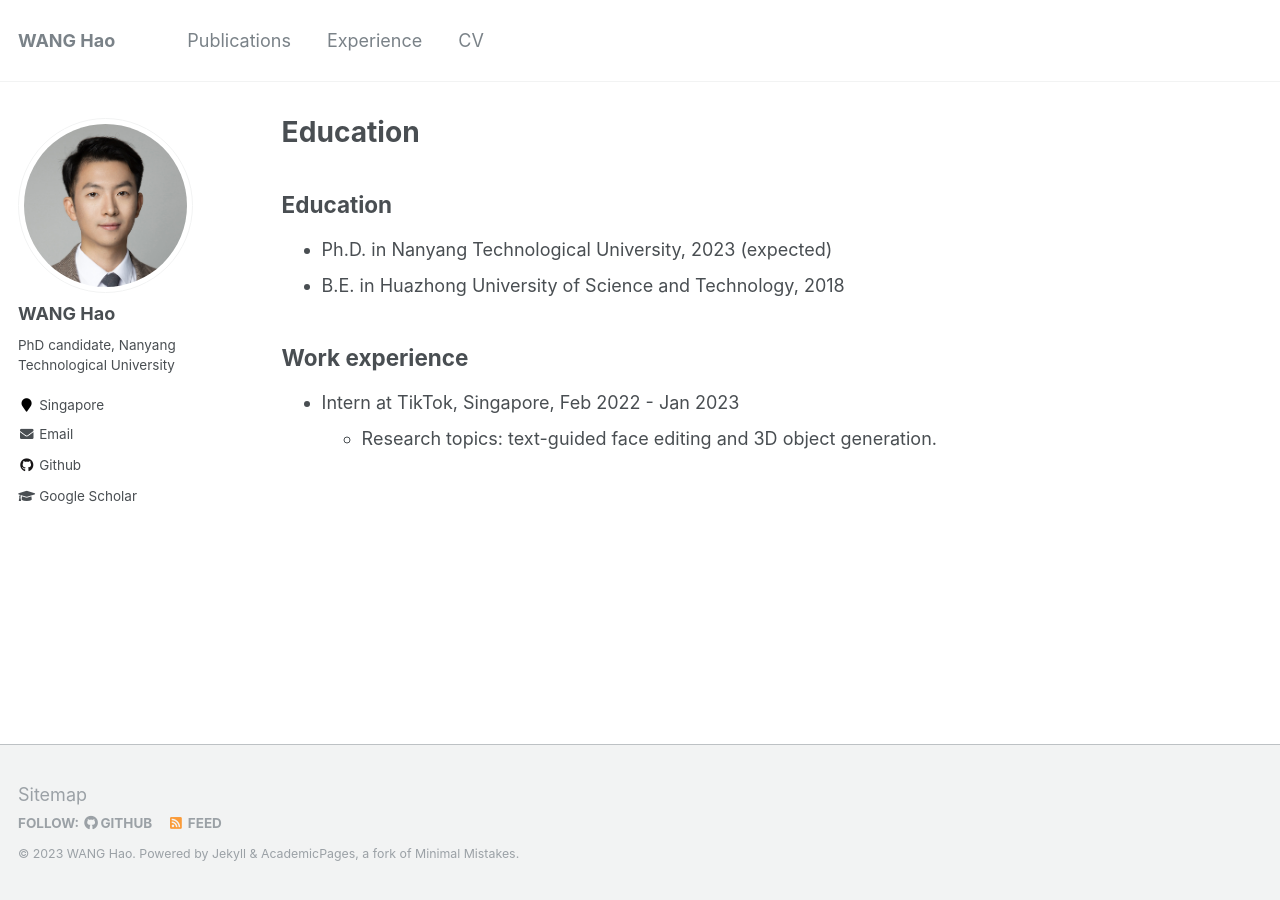
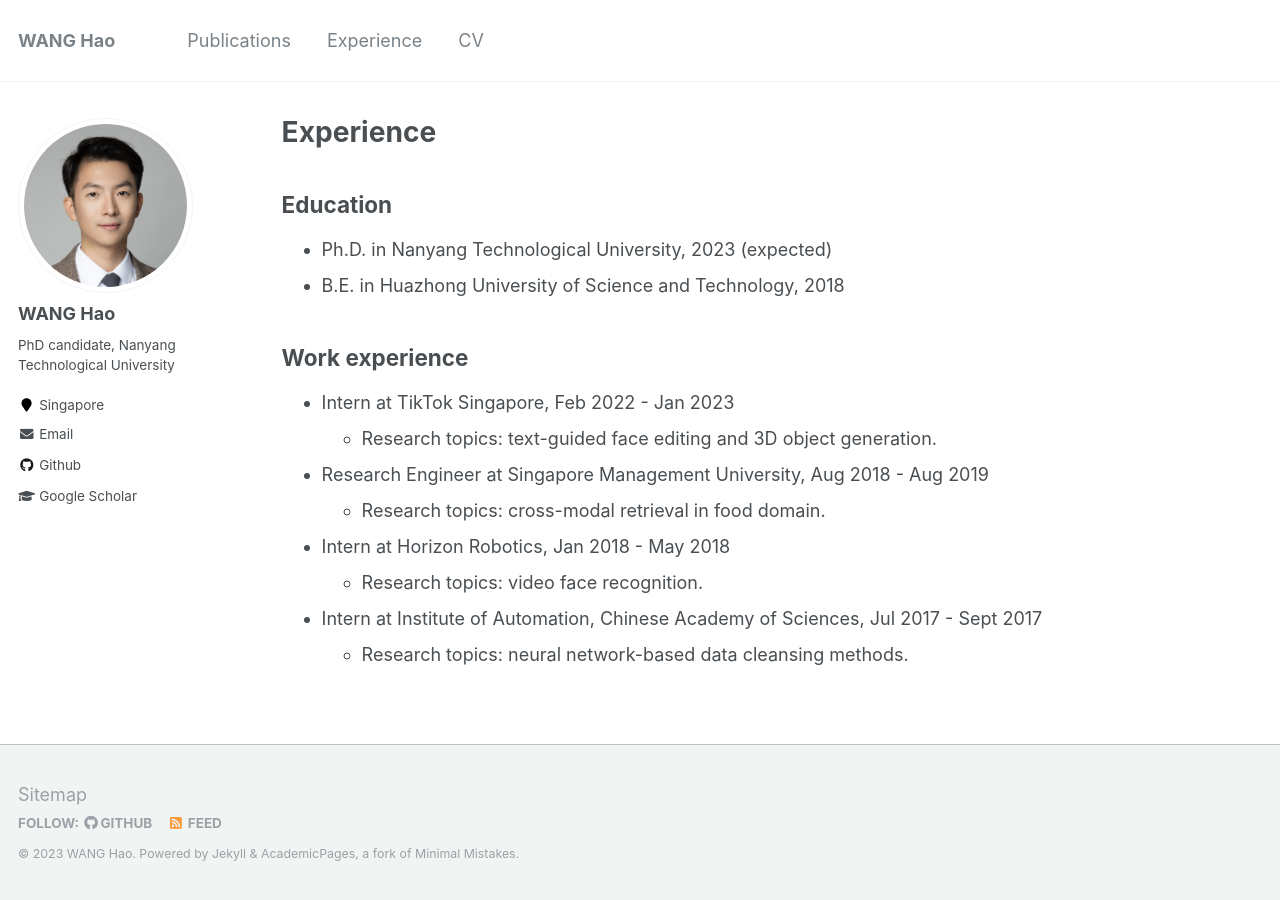
Before and after one commit to hwang1996/hwang1996.github.io, a Jekyll site: the page built from _pages/experience.md, in a window 1280 px wide. Built offline with Jekyll 4.4.1, drawn with Linux system fonts in a browser that asks for light colours.

```diff
--- a/_pages/experience.md
+++ b/_pages/experience.md
@@ -1,7 +1,7 @@
 ---
 layout: archive
 permalink: experience/
-title: "Education"
+title: "Experience"
 author_profile: true
 ---
 
@@ -12,5 +12,14 @@ author_profile: true
 * B.E. in Huazhong University of Science and Technology, 2018
 
 ## Work experience
-* Intern at TikTok, Singapore, Feb 2022 - Jan 2023
+* Intern at TikTok Singapore, Feb 2022 - Jan 2023
   * Research topics: text-guided face editing and 3D object generation.
+
+* Research Engineer at Singapore Management University, Aug 2018 - Aug 2019
+  * Research topics: cross-modal retrieval in food domain.
+
+* Intern at Horizon Robotics, Jan 2018 - May 2018
+  * Research topics: video face recognition.
+
+* Intern at Institute of Automation, Chinese Academy of Sciences, Jul 2017 - Sept 2017
+  * Research topics: neural network-based data cleansing methods.
```
